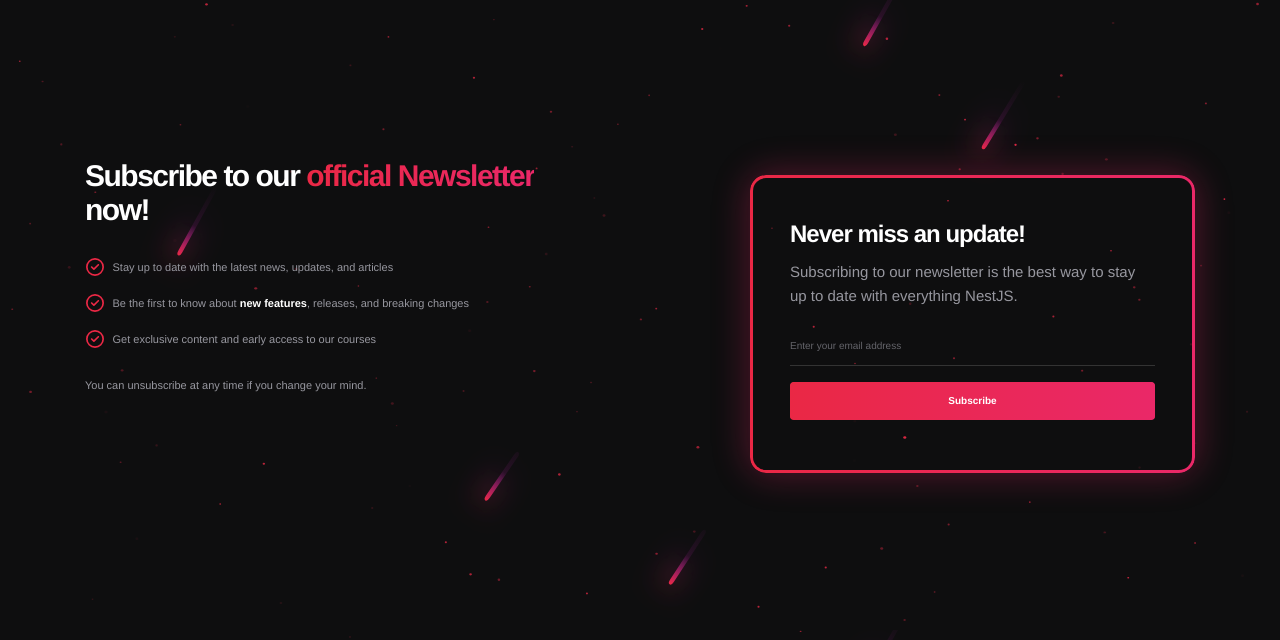
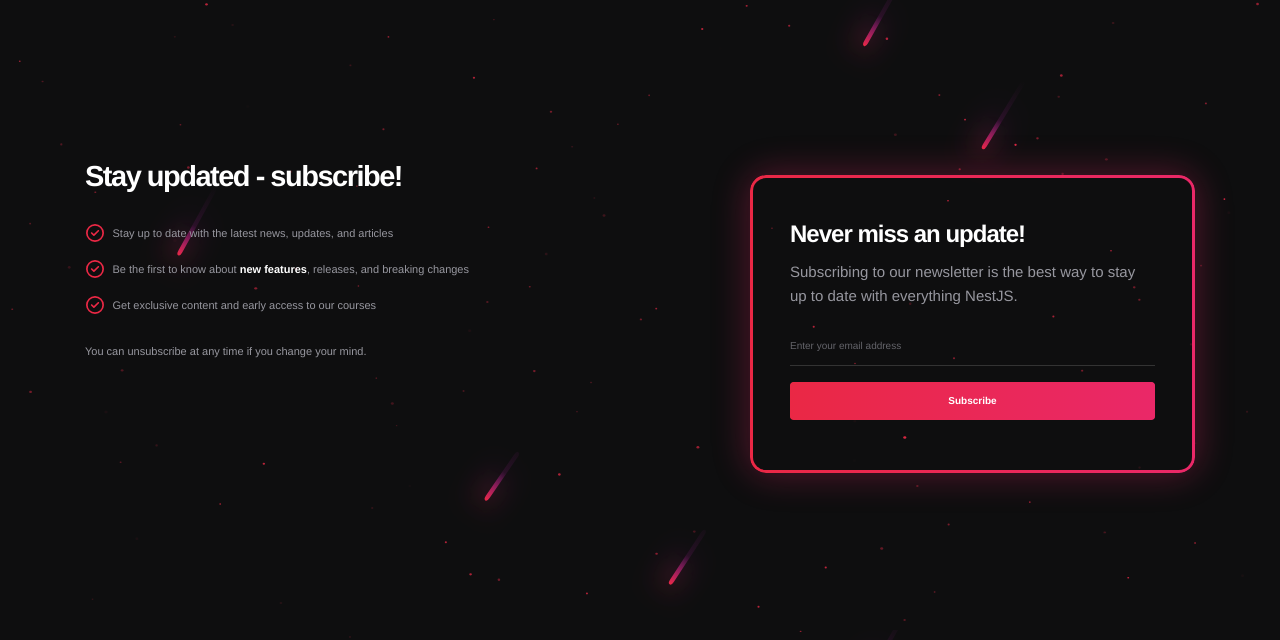
Before and after one commit to nestjs/newsletter.nestjs.com, a website built with Parcel: page index.html in a window 1280 px wide. Shown: the part 90-730 px from the top of the page. Built offline with nearby package versions, Linux system fonts and the light colour scheme.

Commit message:
chore: minor updates

```diff
--- a/index.html
+++ b/index.html
@@ -87,7 +87,7 @@
       <div class="col-md-6">
         <div class="marketing-text-container">
           <h1>
-            Subscribe to our <span>official Newsletter</span> now!
+            Stay updated - subscribe!
           </h1>
           <ul class="fa-ul">
             <li><span class="fa-li"><i class="icon fa-regular fa-circle-check"></i></span> <span>Stay up to date with the latest news, updates, and articles</span></li>
--- a/main.css
+++ b/main.css
@@ -200,7 +200,7 @@ h1, h2, h3 {
 }
 
 .marketing-text-container h1 {
-  font-size: 3rem;
+  font-size: 2.9rem;
   line-height: 3.4rem;
   max-width: 480px;
   margin-top: 0;
@@ -208,9 +208,9 @@ h1, h2, h3 {
 }
 
 .marketing-text-container h1 span {
-  background: var(--primary-gradient);
+  /* background: var(--primary-gradient);
   -webkit-background-clip: text;
-  -webkit-text-fill-color: transparent;
+  -webkit-text-fill-color: transparent; */
 }
 
 .marketing-text-container ul {
```
